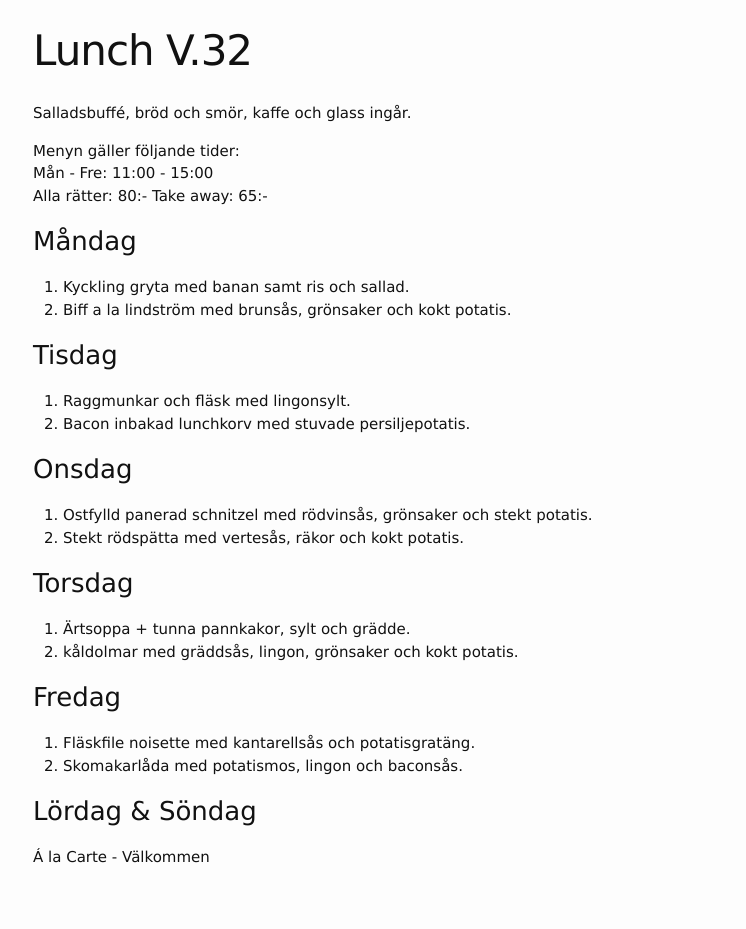
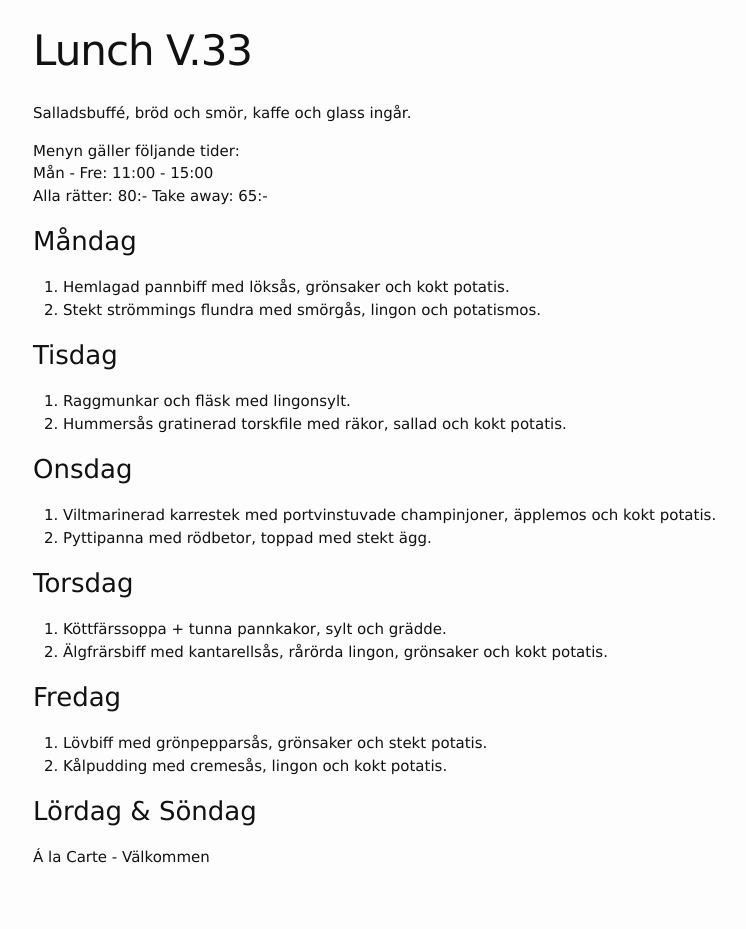
Before and after one commit to FarInn62/farinn62.github.io, a Jekyll site: the page built from lunch.md, in a window 1280 px wide. Shown: the whole page, without its empty margins (237-983 px from the left). Built offline with Jekyll 4.4.1, drawn with Linux system fonts in a browser that asks for light colours.

Commit message:
Update lunch.md

```diff
--- a/lunch.md
+++ b/lunch.md
@@ -1,6 +1,6 @@
 ---
 layout: foodmenu
-title: Lunch V.32
+title: Lunch V.33
 permalink: /lunch/
 published: true
 ---
@@ -12,28 +12,28 @@ Alla rätter: 80:- Take away: 65:-
 
 ### Måndag
 
-1. Kyckling gryta med banan samt ris och sallad.
-2. Biff a la lindström med brunsås, grönsaker och kokt potatis.
+1. Hemlagad pannbiff med löksås, grönsaker och kokt potatis.
+2. Stekt strömmings flundra med smörgås, lingon och potatismos.
 
 ### Tisdag
 
 1. Raggmunkar och fläsk med lingonsylt.
-2. Bacon inbakad lunchkorv med stuvade persiljepotatis.
+2. Hummersås gratinerad torskfile med räkor, sallad och kokt potatis.
 
 ### Onsdag
 
-1. Ostfylld panerad schnitzel med rödvinsås, grönsaker och stekt potatis.
-2. Stekt rödspätta med vertesås, räkor och kokt potatis.
+1. Viltmarinerad karrestek med portvinstuvade champinjoner, äpplemos och kokt potatis.
+2. Pyttipanna med rödbetor, toppad med stekt ägg.
 
 ### Torsdag
 
- 1. Ärtsoppa + tunna pannkakor, sylt och grädde.
- 2. kåldolmar med gräddsås, lingon, grönsaker och kokt potatis.
+ 1. Köttfärssoppa + tunna pannkakor, sylt och grädde.
+ 2. Älgfrärsbiff med kantarellsås, rårörda lingon, grönsaker och kokt potatis.
 
 ### Fredag
 
-1. Fläskfile noisette med kantarellsås och potatisgratäng.
-2. Skomakarlåda med potatismos, lingon och baconsås.
+1. Lövbiff med grönpepparsås, grönsaker och stekt potatis.
+2. Kålpudding med cremesås, lingon och kokt potatis.
 
 ### Lördag & Söndag
 Á la Carte - Välkommen
```
